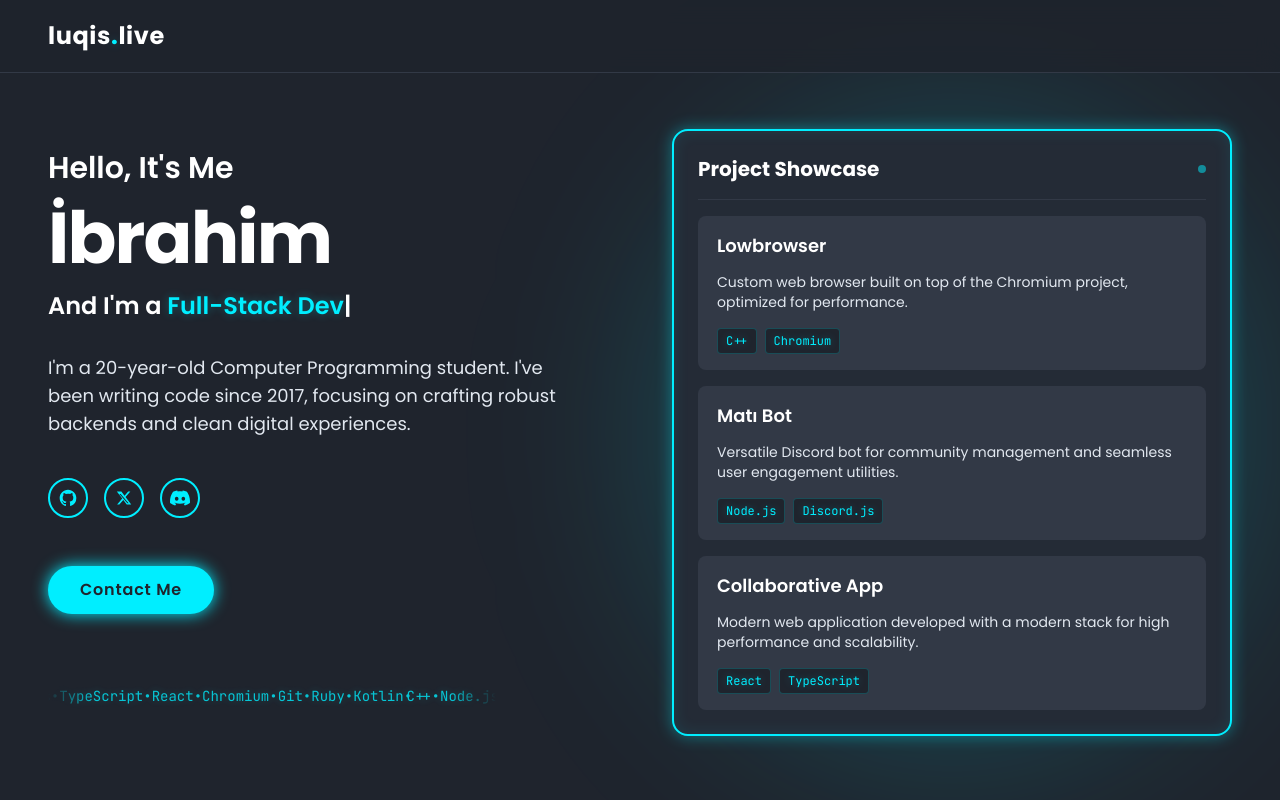
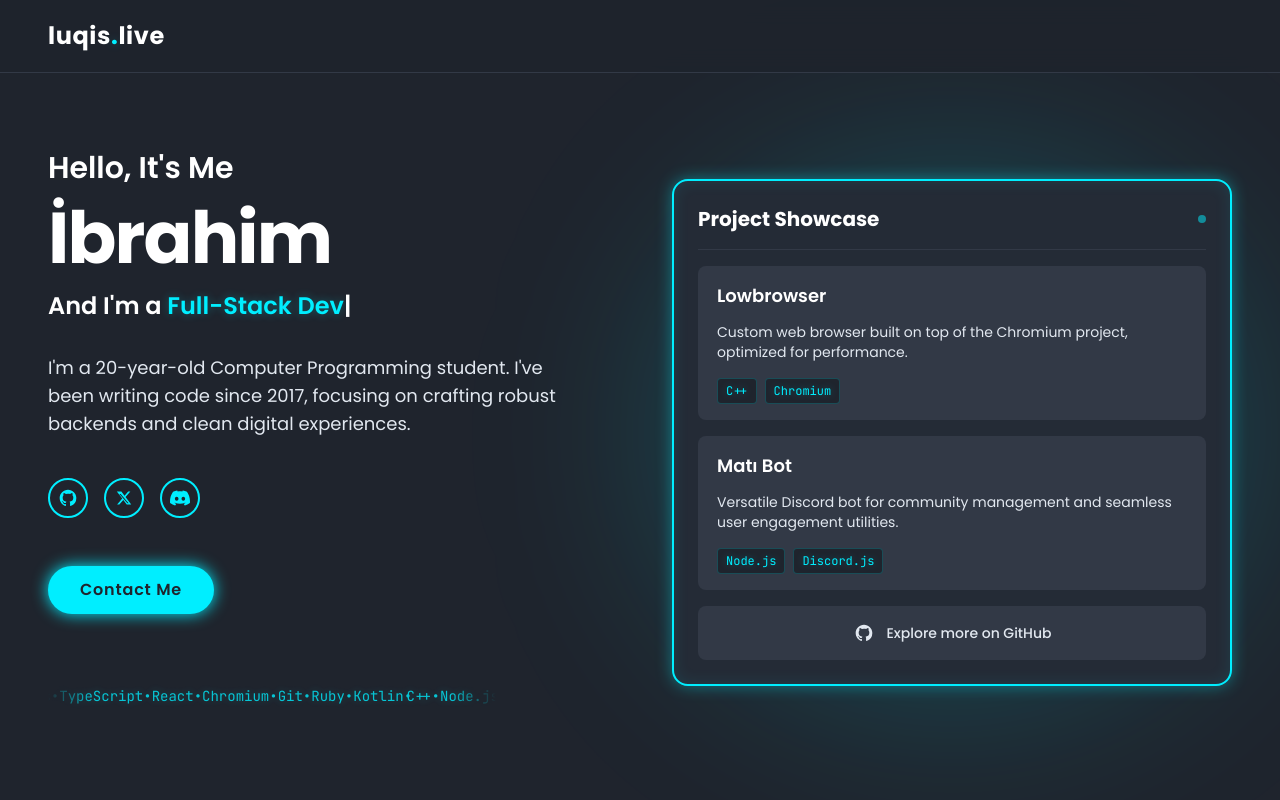
Before and after one commit to luqisdev/luqisdev.github.io, a plain HTML site: page index.html in a window 1280 px wide. Drawn offline with nearby package versions, Linux system fonts and the light colour scheme.

Commit message:
Replace Collaborative App with Explore on GitHub link

```diff
--- a/index.html
+++ b/index.html
@@ -290,29 +290,13 @@
                         </div>
                     </div>
 
-                    <!-- Collaborative App -->
-                    <div class="project-card rounded-lg p-4 flex flex-col gap-3 group">
-                        <div class="flex justify-between items-start">
-                            <h4 class="text-lg font-semibold text-textMain group-hover:text-accent transition-colors">
-                                Collaborative App</h4>
-                            <a href="#"
-                                class="text-xs font-mono text-accent opacity-0 group-hover:opacity-100 transition-opacity flex items-center gap-1">
-                                View Code <svg class="w-3 h-3" fill="none" stroke="currentColor" viewBox="0 0 24 24">
-                                    <path stroke-linecap="round" stroke-linejoin="round" stroke-width="2"
-                                        d="M10 6H6a2 2 0 00-2 2v10a2 2 0 002 2h10a2 2 0 002-2v-4M14 4h6m0 0v6m0-6L10 14">
-                                    </path>
-                                </svg>
-                            </a>
-                        </div>
-                        <p class="text-sm text-textMuted">Modern web application developed with a modern stack for high
-                            performance and scalability.</p>
-                        <div class="flex flex-wrap gap-2 pt-1">
-                            <span
-                                class="text-xs font-mono px-2 py-1 rounded bg-bg text-accent border border-accent/20">React</span>
-                            <span
-                                class="text-xs font-mono px-2 py-1 rounded bg-bg text-accent border border-accent/20">TypeScript</span>
-                        </div>
-                    </div>
+                    <!-- More on GitHub -->
+                    <a href="https://github.com/luqisdev" target="_blank" class="project-card rounded-lg p-4 flex items-center justify-center gap-3 group border border-transparent hover:border-accent/30 cursor-pointer">
+                        <svg class="w-5 h-5 text-textMuted group-hover:text-accent transition-colors" fill="currentColor" viewBox="0 0 24 24">
+                            <path fill-rule="evenodd" d="M12 2C6.477 2 2 6.484 2 12.017c0 4.425 2.865 8.18 6.839 9.504.5.092.682-.217.682-.483 0-.237-.008-.868-.013-1.703-2.782.605-3.369-1.343-3.369-1.343-.454-1.158-1.11-1.466-1.11-1.466-.908-.62.069-.608.069-.608 1.003.07 1.531 1.032 1.531 1.032.892 1.53 2.341 1.088 2.91.832.092-.647.35-1.088.636-1.338-2.22-.253-4.555-1.113-4.555-4.951 0-1.093.39-1.988 1.029-2.688-.103-.253-.446-1.272.098-2.65 0 0 .84-.27 2.75 1.026A9.564 9.564 0 0112 6.844c.85.004 1.705.115 2.504.337 1.909-1.296 2.747-1.027 2.747-1.027.546 1.379.202 2.398.1 2.651.64.7 1.028 1.595 1.028 2.688 0 3.848-2.339 4.695-4.566 4.943.359.309.678.92.678 1.855 0 1.338-.012 2.419-.012 2.747 0 .268.18.58.688.482A10.019 10.019 0 0022 12.017C22 6.484 17.522 2 12 2z" clip-rule="evenodd" />
+                        </svg>
+                        <span class="text-sm font-medium text-textMuted group-hover:text-accent transition-colors">Explore more on GitHub</span>
+                    </a>
 
                 </div>
             </div>
```
